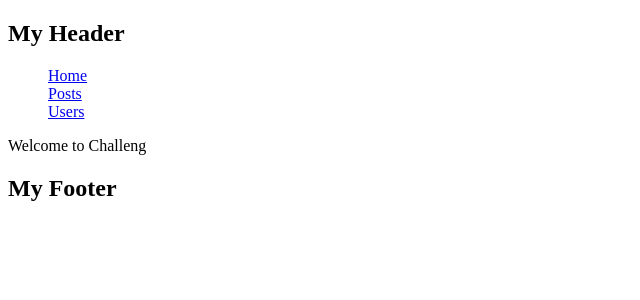
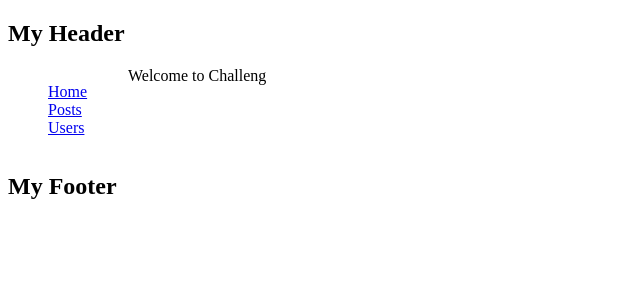
Before and after one commit to maryamrustaei/challenge, a Next.js app: page / in a window 1280 px wide. Shown: the top 300 px of the page, without its empty margins (0-640 px from the left). Built offline with nearby package versions, Linux system fonts and the light colour scheme.

Commit message:
creat layout

```diff
--- /dev/null
+++ b/layout/Main.js
@@ -0,0 +1,19 @@
+import Header from '../components/Header'
+import Footer from '../components/Footer'
+import Sidebar from '../components/Sidebar'
+// import styles from './main.style'
+
+export default function Main ({ children }) {
+  return (
+    <div>
+      <Header />
+      <section style={{ display: 'flex' }}>
+        <Sidebar />
+        <article>{children}</article>
+      </section>
+
+      <Footer />
+      {/* <style>{styles}</style> */}
+    </div>
+  )
+}
--- /dev/null
+++ b/pages/_app.js
@@ -0,0 +1,7 @@
+
+export default function MyApp ({ Component, pageProps }) {
+    return (
+
+     <Component {...pageProps} />
+     )
+  }
--- a/pages/index.js
+++ b/pages/index.js
@@ -1,14 +1,13 @@
-import Header from "../components/Header";
-import Footer from "../components/Footer";
-import Sidebar from "../components/Sidebar";
+import Main from "../layout/Main";
 
 export default function Home () {
   return (
-    <>
-      <Header/>
-     <Sidebar/> <div>Welcome to Challeng</div>
+<Main>
+     <section>
+      <div>Welcome to Challeng</div>
+      </section>
+      </Main>
 
-      <Footer/>
-      </>
+
   )
 }
--- a/pages/users.js
+++ b/pages/users.js
@@ -1,7 +1,8 @@
-import React from 'react'
-
+import Main from "../layout/Main";
 export default function users() {
   return (
+  <Main>
     <div>users</div>
+    </Main>
   )
 }
```
Also changed, not shown: pages/posts.js (+8 -1 lines).
